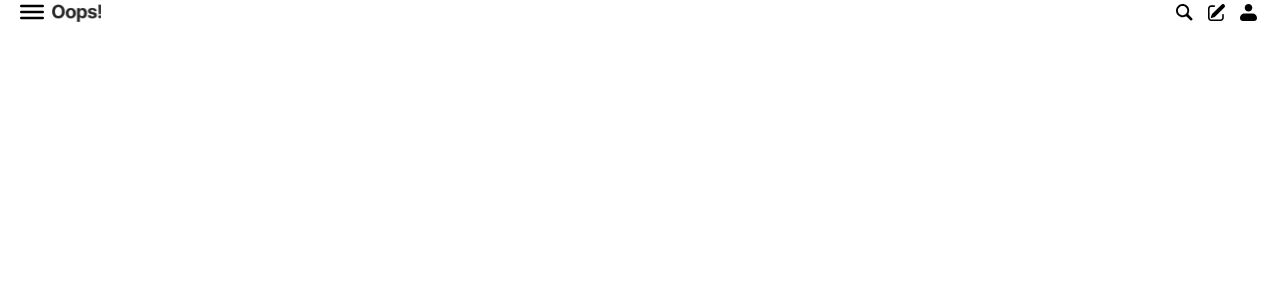
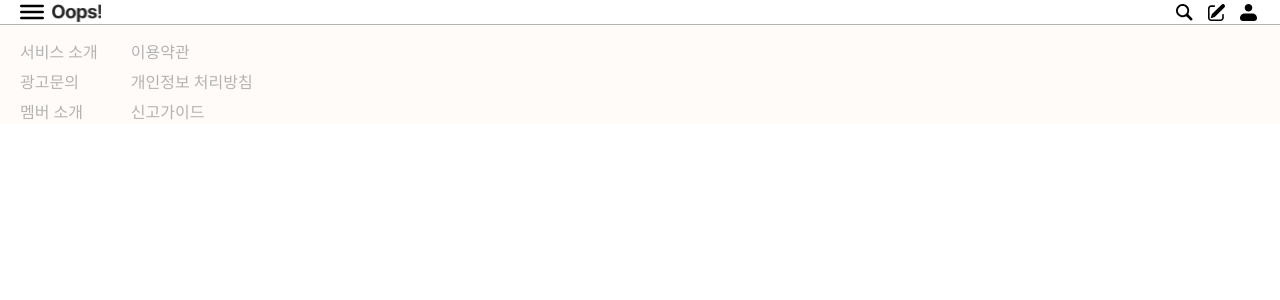
Before and after one commit to Team-0ops/Oops-front, a React (Vite) app: page / in a window 1280 px wide. Shown: the top 300 px of the page. Built offline with nearby package versions, Linux system fonts and the light colour scheme.

Commit message:
feat: footer 생성

```diff
--- /dev/null
+++ b/src/components/common/Footer.tsx
@@ -0,0 +1,20 @@
+const Footer = () => {
+    return (
+        <footer className="flex w-full border-t border-[#B3B3B3] bg-[#FFFBF8]">
+            <div className="flex gap-[33px] mt-[15px] text-[#B3B3B3]">
+                <div className="flex flex-col gap-[6px] ml-[20px]">
+                    <p>서비스 소개</p>
+                    <p>광고문의</p>
+                    <p>멤버 소개</p>
+                </div>
+                <div className="flex flex-col gap-[6px]">
+                    <p>이용약관</p>
+                    <p>개인정보 처리방침</p>
+                    <p>신고가이드</p>
+                </div>
+            </div>
+        </footer>
+    );
+};
+
+export default Footer;
--- a/src/components/common/Navbar.tsx
+++ b/src/components/common/Navbar.tsx
@@ -7,7 +7,7 @@ import My from '../../assets/icons/my.svg?react';
 const Navbar = () => {
     return (
         <>
-            <nav className="flex justify-between items-center px-[20px] py=[12px] border-neutral-700">
+            <nav className="flex justify-between items-center px-[20px] py=[12px] border-neutral-700 shadow-[0px_1px_4px_0px_rgba(0,0,0,0.05)]">
                 <div className="flex gap-[8px] items-center">
                     <button>
                         <Bugger className="w-[24px] h-[24px]" />
--- a/src/layout/HomeLayout.tsx
+++ b/src/layout/HomeLayout.tsx
@@ -1,5 +1,6 @@
 import { Outlet } from "react-router-dom";
 import Navbar from "../components/common/Navbar";
+import Footer from "../components/common/Footer";
 
 //로그인 구현 전 nav바, footer만 구현
 const HomeLayout = () => {
@@ -10,7 +11,9 @@ const HomeLayout = () => {
                 <main>
                     <Outlet />
                 </main>
-            </div>
+
+                <Footer />
+                </div>
         </>
     )
 }
```
